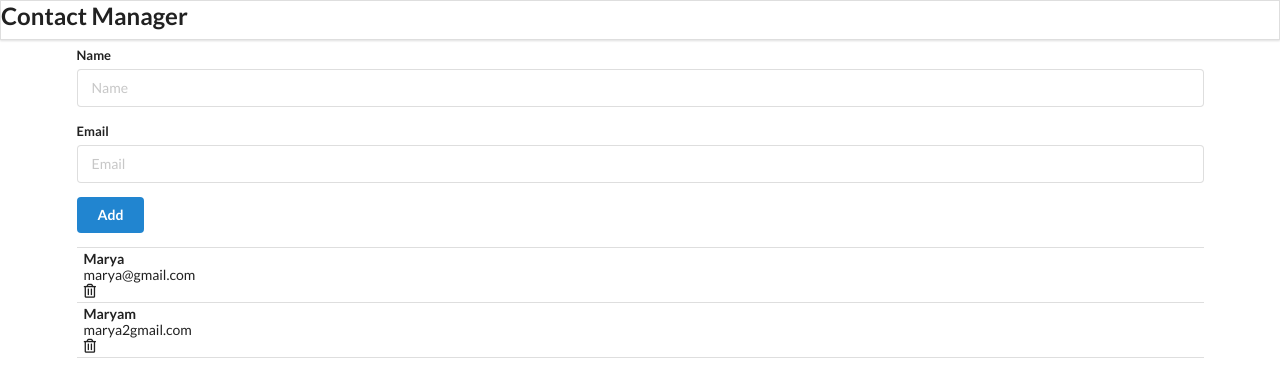
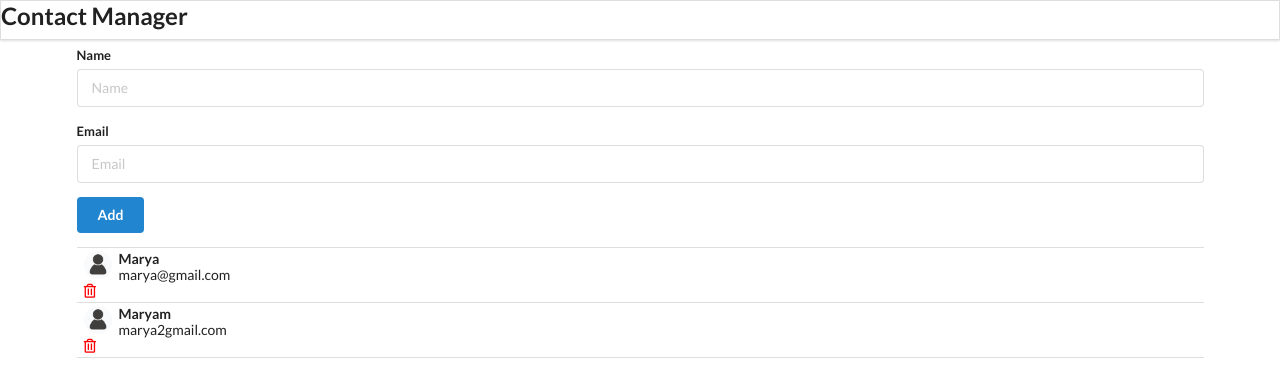
Before and after one commit to MaryamMuchai/Contact-app, a React (Create React App) app: page / in a window 1280 px wide. Shown: the top 392 px of the page. Built offline with nearby package versions, Linux system fonts and the light colour scheme.

Commit message:
set all the react components

```diff
--- a/src/components/App.js
+++ b/src/components/App.js
@@ -3,7 +3,6 @@
 import Header from "./Header";
 import Addcontact from "./Addcontact";
 import ContactList from "./ContactList";
-
 
 function App() {
 
--- a/src/components/ContactCard.js
+++ b/src/components/ContactCard.js
@@ -0,0 +1,21 @@
+import React from "react";
+import user from '../images/user.jpg';
+
+const ContactCard = (props) => {
+    const { name, email} = props.contact;
+
+    return (
+        <div className="item">
+            <img className="ui avatar image" src={user} alt="user"
+            />
+        <div className="content">
+            <div className="header">{name}</div>
+            <div>{email}</div>
+        </div>
+        <i className="trash alternate outline icon"
+        style={{color:"red", marginTop:"7px"}}></i>
+    </div>
+    );
+};
+
+export default ContactCard;
--- a/src/components/ContactList.js
+++ b/src/components/ContactList.js
@@ -1,21 +1,13 @@
 import React from "react";
-const ContactList = (props) =>{
+import ContactCard from "./ContactCard";
+
+const ContactList = (props) => {
     console.log(props);
+
     const renderContactList = props.contacts.map((contact) => {
-        return (
-            <div className="item">
-                <div className="content">
-                    <div className="header">{contact.name}</div>
-                    <div>{contact.email}</div>
-                </div>
-                <i className="trash alternate outline icon"></i>
-            </div>
-        )
-    })
-    return (
-        <div className=" ui celled list">
-            {renderContactList}
-        </div>
-    );
-}
+        return ( <ContactCard contact={contact} />
+        );
+    });
+    return <div className= "ui celled list">{renderContactList}</div>;
+};
 export default ContactList;
```
Also changed, not shown: src/images/user.jpg (added).
